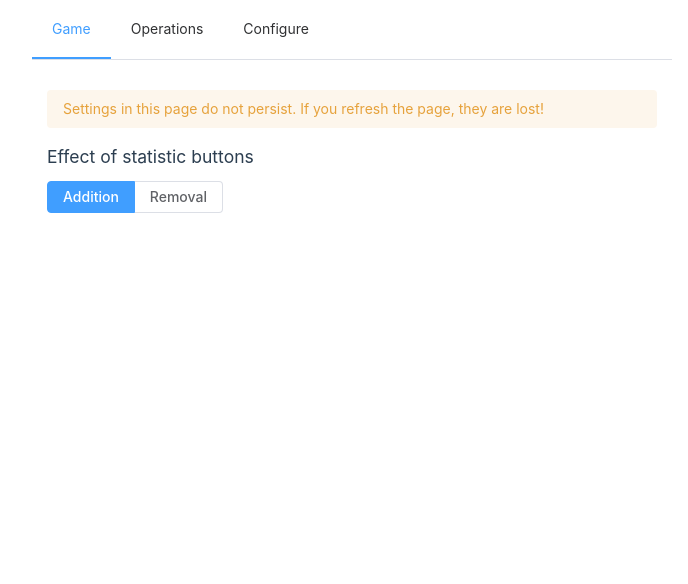
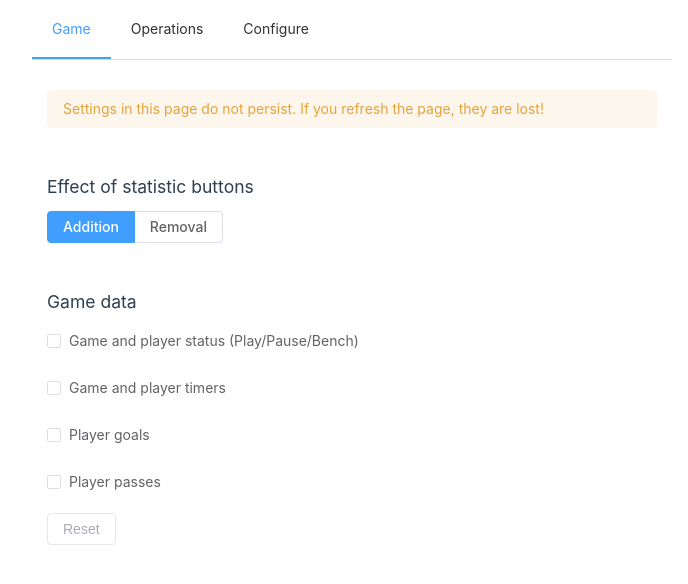
Before and after one commit to crazycodr/soccer-game-tracker, a Vue app: page /operations in a window 1280 px wide. Shown: the top 584 px of the page, without its empty margins (288-976 px from the left). Built offline with nearby package versions, Linux system fonts and the light colour scheme.

Commit message:
Improve reset of data by moving to operations tab and exploding

```diff
--- /dev/null
+++ b/src/components/GameResetOperations.vue
@@ -0,0 +1,74 @@
+<script setup lang="ts">
+
+import {useGameStore} from "@/stores/GameStore";
+import {ref} from "vue";
+import {useTimeout} from "@vueuse/core";
+
+const resetStatusFlag = ref(false);
+const resetTimersFlag = ref(false);
+const resetGoalsFlag = ref(false);
+const resetPassesFlag = ref(false);
+const showSuccess = ref(false);
+
+const { start: startSuccessTimeout } = useTimeout(5000, { controls: true, callback: hideSuccessTimeout });
+
+const { resetStatuses, resetTimers, resetGoals, resetPasses } = useGameStore();
+
+function resetAndPause() {
+  if (resetStatusFlag.value) {
+    resetStatuses()
+  }
+  if (resetTimersFlag.value) {
+    resetTimers()
+  }
+  if (resetGoalsFlag.value) {
+    resetGoals()
+  }
+  if (resetPassesFlag.value) {
+    resetPasses()
+  }
+  resetStatusFlag.value = false
+  resetTimersFlag.value = false
+  resetGoalsFlag.value = false
+  resetPassesFlag.value = false
+  startSuccessTimeout()
+  showSuccess.value = true
+}
+
+function hideSuccessTimeout (){
+  showSuccess.value = false
+}
+</script>
+
+<template>
+  <main>
+    <h3>Game data</h3>
+    <el-row class="reset-option">
+      <el-checkbox label="statuses" v-model="resetStatusFlag">Game and player status (Play/Pause/Bench)</el-checkbox>
+    </el-row>
+    <el-row class="reset-option">
+      <el-checkbox label="timers" v-model="resetTimersFlag">Game and player timers</el-checkbox>
+    </el-row>
+    <el-row class="reset-option">
+      <el-checkbox label="goals" v-model="resetGoalsFlag">Player goals</el-checkbox>
+    </el-row>
+    <el-row class="reset-option">
+      <el-checkbox label="passes" v-model="resetPassesFlag">Player passes</el-checkbox>
+    </el-row>
+    <el-row class="reset-option">
+      <el-button class="reset" :disabled="!(resetStatusFlag || resetTimersFlag || resetGoalsFlag || resetPassesFlag)" @click.stop="resetAndPause">Reset</el-button>
+    </el-row>
+    <el-alert type="success" v-if="showSuccess">
+      Data has been reset.
+    </el-alert>
+  </main>
+</template>
+
+<style scoped>
+h3 {
+  margin-bottom: 0.5em;
+}
+.reset-option {
+  margin-bottom: 1em;
+}
+</style>
--- a/src/components/GameTimer.vue
+++ b/src/components/GameTimer.vue
@@ -4,7 +4,7 @@ import {useGameStore} from "@/stores/GameStore";
 
 const props = defineProps(['status', 'seconds'])
 
-const {reset, pauseGame, unpauseGame} = useGameStore();
+const {resetEverything, pauseGame, unpauseGame} = useGameStore();
 
 const formattedTime = computed(() => {
   const seconds = Math.floor(props.seconds % 60).toFixed(0).toString().padStart(2, '0')
@@ -23,18 +23,12 @@ function timerPress() {
     unpauseGame()
   }
 }
-
-function resetAndPause() {
-  pauseGame()
-  reset()
-}
 </script>
 
 <template>
   <main>
     <div :class="{timer: true, playing: isPlaying}" @click="timerPress">
       {{formattedTime}}
-      <el-button class="reset" @click.stop="resetAndPause">Reset</el-button>
     </div>
   </main>
 </template>
--- a/src/stores/GameStore.ts
+++ b/src/stores/GameStore.ts
@@ -63,12 +63,31 @@ export const useGameStore = defineStore('game', () => {
     }
   }
 
-  function reset() {
+  function resetStatuses() {
+    pauseGame()
+    forEach(getPlayers.value, (player: Player) => {
+      player.status = 'playing'
+    })
+  }
+
+  function resetTimers() {
     game.value.seconds = 0
     forEach(getPlayers.value, (player: Player) => {
       player.gameSeconds = 0
       player.benchSeconds = 0
       player.status = 'playing'
+    })
+  }
+
+  function resetGoals() {
+    forEach(getPlayers.value, (player: Player) => {
+      player.goals = 0
+      player.passes = 0
+    })
+  }
+
+  function resetPasses() {
+    forEach(getPlayers.value, (player: Player) => {
       player.goals = 0
       player.passes = 0
     })
@@ -78,7 +97,10 @@ export const useGameStore = defineStore('game', () => {
     getGame,
     pauseGame,
     unpauseGame,
-    reset,
+    resetTimers,
+    resetStatuses,
+    resetGoals,
+    resetPasses,
     inAdditionMode,
     inRemovalMode,
     setToAdditionMode,
--- a/src/views/GameOperations.vue
+++ b/src/views/GameOperations.vue
@@ -1,19 +1,26 @@
 <script setup lang="ts">
 
 import GameModeToggle from "@/components/GameModeToggle.vue";
+import GameResetOperations from "@/components/GameResetOperations.vue";
 </script>
 
 <template>
-  <el-row style="margin-bottom: 1em">
+  <el-row class="section volatile-warning">
     <el-alert :closable="false" type="warning">Settings in this page do not persist. If you refresh the page, they are lost!</el-alert>
   </el-row>
   <el-row>
-    <GameModeToggle />
+    <GameModeToggle class="section" />
+  </el-row>
+  <el-row>
+    <GameResetOperations class="section" />
   </el-row>
 </template>
 
 <style scoped>
-.game-operations {
-  margin-bottom: 30em;
+.volatile-warning {
+  margin-bottom: 1em;
+}
+.section {
+  margin-bottom: 3em;
 }
 </style>
```
